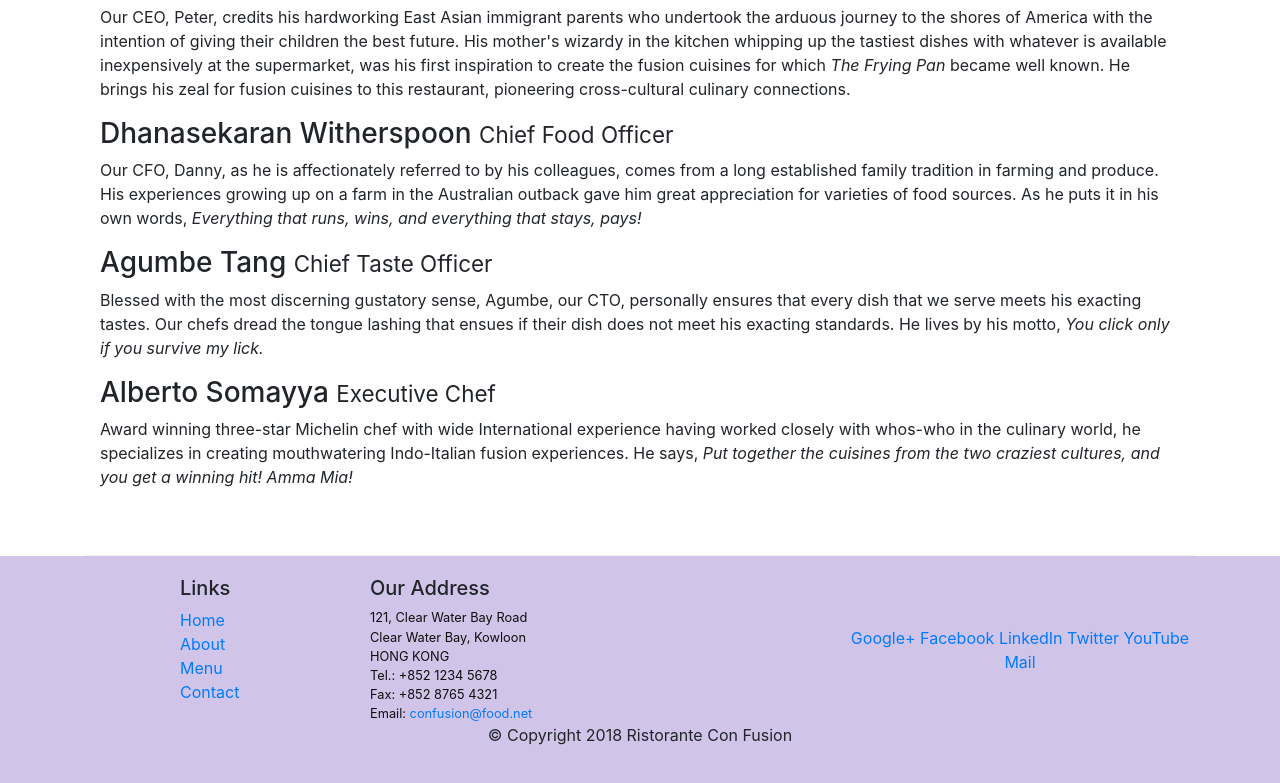
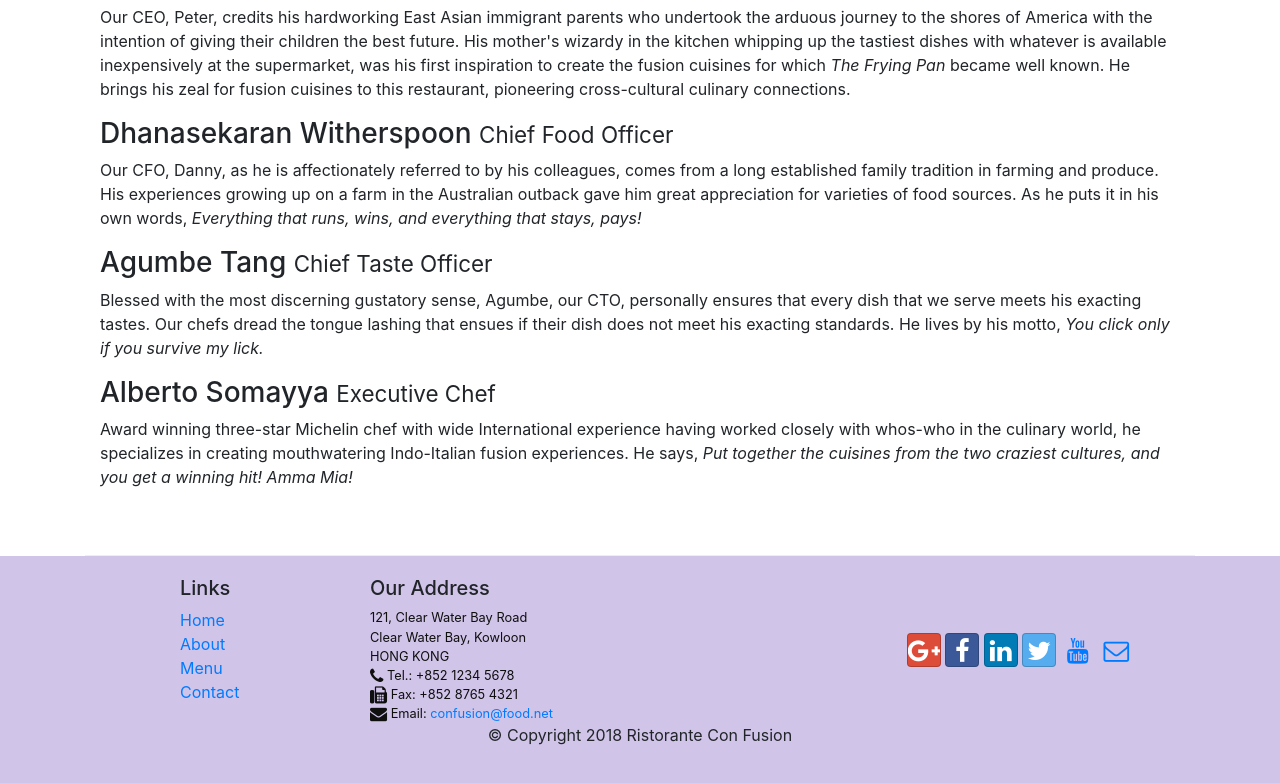
Before and after one commit to Murad1893/Bootstrap-Course-Project, a website: page aboutus.html in a window 1280 px wide. Shown: the part 974-1757 px from the top of the page. Drawn offline with nearby package versions, Linux system fonts and the light colour scheme.

Commit message:
Icon Fonts

```diff
--- a/aboutus.html
+++ b/aboutus.html
@@ -10,6 +10,8 @@
 
     <!-- Bootstrap CSS -->
     <link rel="stylesheet" href="node_modules/bootstrap/dist/css/bootstrap.min.css">
+    <link rel="stylesheet" href="node_modules/font-awesome/css/font-awesome.min.css">
+    <link rel="stylesheet" href="node_modules/bootstrap-social/bootstrap-social.css">
     <link rel="stylesheet" href="css/styles.css">
     <title>Ristorante Con Fusion</title>
     <title>Ristorante Con Fusion: About Us</title>
@@ -26,10 +28,14 @@
             <a class="navbar-brand mr-auto" href="#">Ristorante con Fusion</a>
             <div class="collapse navbar-collapse" id="Navbar">
                 <ul class="navbar-nav mr-auto">
-                    <li class="nav-item"><a class="nav-link" href="./index.html">Home</a></li>
-                    <li class="nav-item active"><a class="nav-link" href="#">About</a></li>
-                    <li class="nav-item"><a class="nav-link" href="#">Menu</a></li>
-                    <li class="nav-item"><a class="nav-link" href="#">Contact </a></li>
+                    <li class="nav-item"><a class="nav-link" href="./index.html"><span class="fa fa-home fa-lg"></span>
+                            Home</a></li>
+                    <li class="nav-item active"><a class="nav-link" href="#"><span class="fa fa-info fa-lg"></span>
+                            About</a></li>
+                    <li class="nav-item"><a class="nav-link" href="#"><span class="fa fa-list fa-lg"></span> Menu</a>
+                    </li>
+                    <li class="nav-item"><a class="nav-link" href="#"><span class="fa fa-address-card fa-lg"></span>
+                            Contact</a></li>
                 </ul>
             </div>
         </div>
@@ -125,19 +131,26 @@
                         121, Clear Water Bay Road<br>
                         Clear Water Bay, Kowloon<br>
                         HONG KONG<br>
-                        Tel.: +852 1234 5678<br>
-                        Fax: +852 8765 4321<br>
-                        Email: <a href="mailto:confusion@food.net">confusion@food.net</a>
+                        <i class="fa fa-phone fa-lg"></i> Tel.: +852 1234 5678<br>
+                        <i class="fa fa-fax fa-lg"></i> Fax: +852 8765 4321<br>
+                        <i class="fa fa-envelope fa-lg"></i> Email: <a
+                            href="mailto:confusion@food.net">confusion@food.net</a>
                     </address>
                 </div>
                 <div class="col-12 col-sm-4 align-self-center">
                     <div class="text-center">
-                        <a href="http://google.com/+">Google+</a>
-                        <a href="http://www.facebook.com/profile.php?id=">Facebook</a>
-                        <a href="http://www.linkedin.com/in/">LinkedIn</a>
-                        <a href="http://twitter.com/">Twitter</a>
-                        <a href="http://youtube.com/">YouTube</a>
-                        <a href="mailto:">Mail</a>
+                        <a class="btn btn-social-icon btn-google" href="http://google.com/+"><i
+                                class="fa fa-google-plus fa-lg"></i></a>
+                        <a class="btn btn-social-icon btn-facebook" href="http://www.facebook.com/profile.php?id="><i
+                                class="fa fa-facebook fa-lg"></i></a>
+                        <a class="btn btn-social-icon btn-linkedin" href="http://www.linkedin.com/in/"><i
+                                class="fa fa-linkedin fa-lg"></i></a>
+                        <a class="btn btn-social-icon btn-twitter" href="http://twitter.com/"><i
+                                class="fa fa-twitter fa-lg"></i></a>
+                        <a class="btn btn-social-icon btn-youtube" href="http://youtube.com/"><i
+                                class="fa fa-youtube fa-lg"></i></a>
+                        <a class="btn btn-social-icon" href="mailto:"><i class="fa fa-envelope-o"
+                                aria-hidden="true"></i></a>
                     </div>
                 </div>
             </div>
--- a/package.json
+++ b/package.json
@@ -24,6 +24,8 @@
   },
   "dependencies": {
     "bootstrap": "^4.0.0",
+    "bootstrap-social": "^5.1.1",
+    "font-awesome": "^4.7.0",
     "jquery": "^3.3.1",
     "popper.js": "^1.12.9"
   }
```
Also changed, not shown: index.html (+27 -13 lines), 1 other file.
